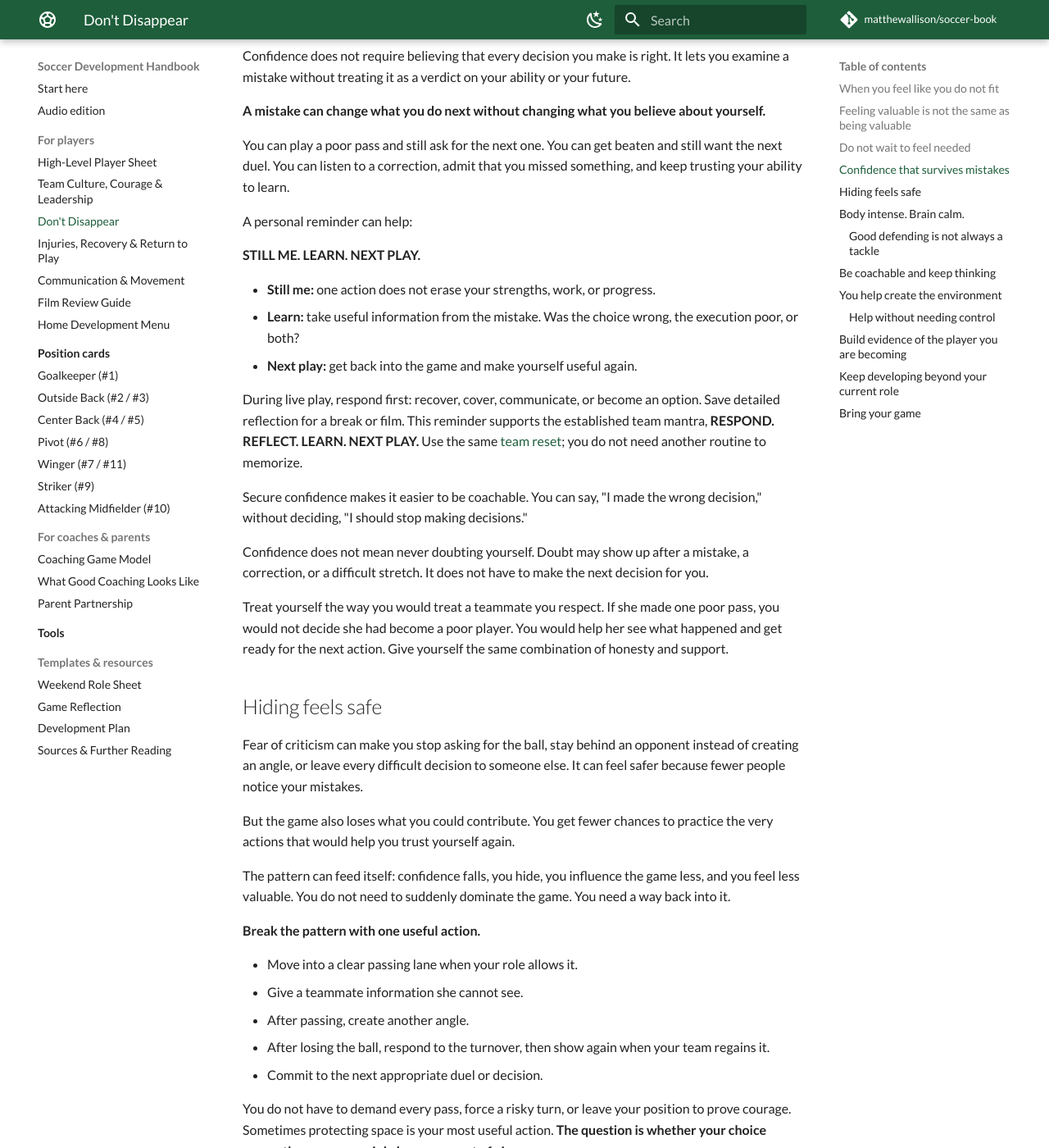
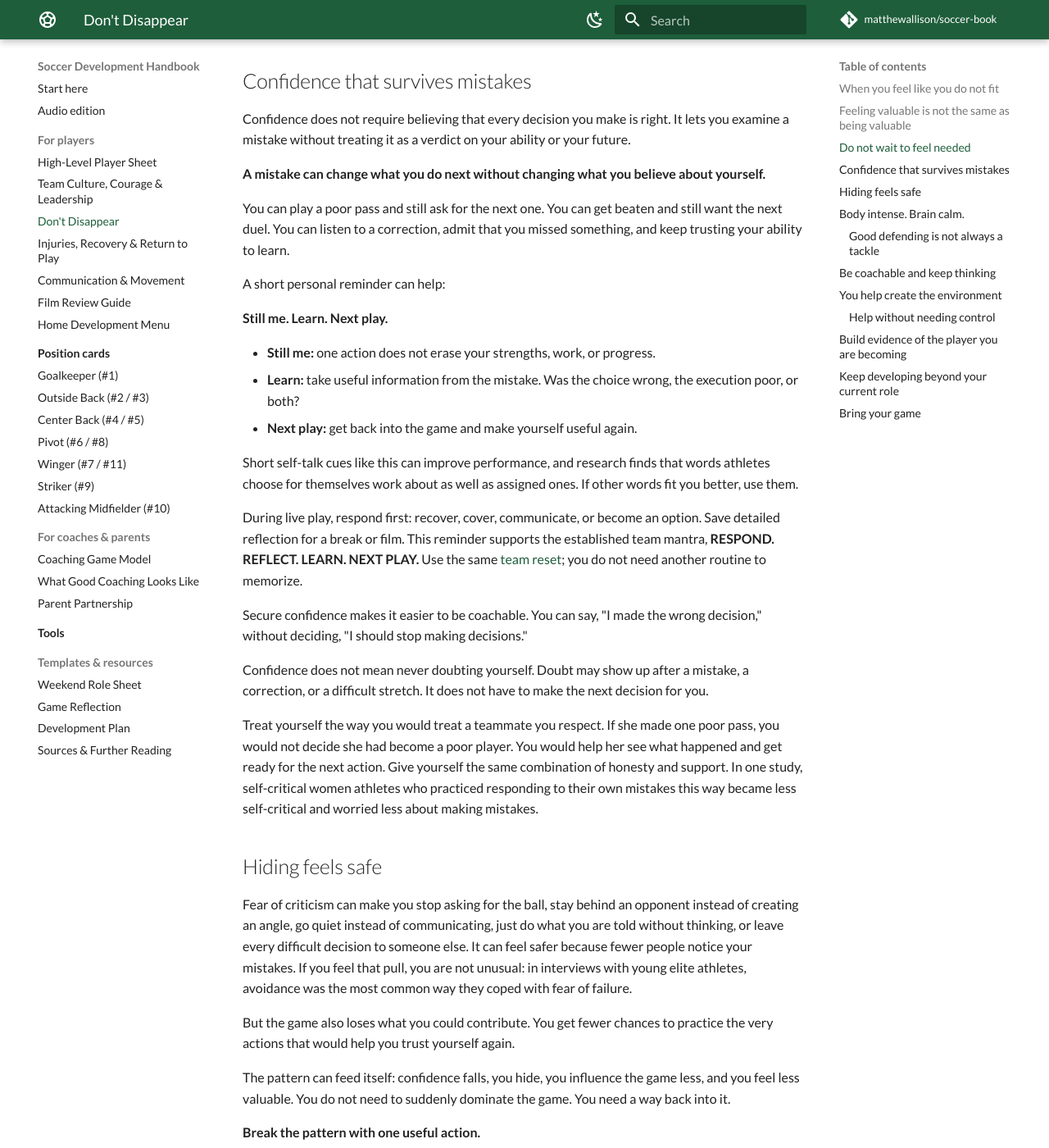
Before and after one commit to matthewallison/soccer-book, an MkDocs documentation site: the page built from docs/dont-disappear.md, in a window 1280 px wide and 1400 px high, scrolled down 2181 px. Shown: the whole window at 82% size. Built offline with MkDocs 1.6.1 and Material for MkDocs 9.7.7, drawn with Linux system fonts in a browser that asks for light colours; comment, search, counter and statistics services are not loaded; some of the changed text lies outside the part shown.

Commit message:
Refine Don't Disappear, rebuild the PDF, and add its audio transcript
Frame the chapter openly for a player in an environment that doesn't reflect
the rest of the handbook, and ground key points in research: self-compassion
after mistakes, avoidance under fear of failure, confidence spreading from
leaders, mastery as the main source of confidence, and informal play. Align
wording with the rest of the book ("Approach fast", "Next play", the full
coachable line) and keep capitals for the four team mantras only. Fix the
mismatched gap example in Team Culture and add one source.

Rebuild the PDF with the chapter, and add transcript 02b so it follows Team
Culture without renaming existing MP3s; the generator now accepts that name.

Co-Authored-By: Claude Opus 5.5 (1M context) <noreply@anthropic.com>

```diff
--- a/docs/dont-disappear.md
+++ b/docs/dont-disappear.md
@@ -1,10 +1,10 @@
 # Don't Disappear: Playing Your Game in a Different Environment
 
-Sometimes you understand the soccer you want to play, but find it hard to express on your current team. The game feels rushed, mistakes make players tense, or your strengths seem less useful than they do in another environment.
+Most of this handbook describes how we want to play and how good coaching teaches it. This chapter is for a different situation: you understand the soccer you want to play, but your current environment makes it hard to express. The game feels rushed, mistakes make players tense, or your strengths seem less useful than they do in another environment.
 
-This chapter builds on [Team Culture, Courage, Leadership & Self-Coaching](team-culture-and-leadership.md) and the player sheet's **No hiding. No watching. Influence the game.** It is about living those ideas when your environment makes them hard.
+This chapter builds on [Team Culture, Courage, Leadership & Self-Coaching](team-culture-and-leadership.md) and the player sheet's **No hiding. No watching. Influence the game.** It is about living those ideas when your environment makes them hard. [What Good Coaching Looks Like](good-coaching-signs.md#if-something-seems-to-be-missing) helps you recognize what an environment may be missing; this chapter is about what you do while you are still in it: on the field, with your teammates, and in your own head.
 
-**DON'T DISAPPEAR. TRUST YOUR GAME. READ THE MOMENT.**
+**Don't disappear. Trust your game. Read the moment.**
 
 Understand your role, stay coachable, and compete fully. Start with the qualities you already bring to the field and use them confidently. Then read the picture and adapt your action. Trusting your game does not mean forcing your favorite solution; it means staying involved enough to use your strengths while the situation changes.
 
@@ -62,13 +62,15 @@ Confidence does not require believing that every decision you make is right. It
 
 You can play a poor pass and still ask for the next one. You can get beaten and still want the next duel. You can listen to a correction, admit that you missed something, and keep trusting your ability to learn.
 
-A personal reminder can help:
+A short personal reminder can help:
 
-**STILL ME. LEARN. NEXT PLAY.**
+**Still me. Learn. Next play.**
 
 - **Still me:** one action does not erase your strengths, work, or progress.
 - **Learn:** take useful information from the mistake. Was the choice wrong, the execution poor, or both?
 - **Next play:** get back into the game and make yourself useful again.
+
+Short self-talk cues like this can improve performance, and research finds that words athletes choose for themselves work about as well as assigned ones. If other words fit you better, use them.
 
 During live play, respond first: recover, cover, communicate, or become an option. Save detailed reflection for a break or film. This reminder supports the established team mantra, **RESPOND. REFLECT. LEARN. NEXT PLAY.** Use the same [team reset](team-culture-and-leadership.md#team-reset); you do not need another routine to memorize.
 
@@ -76,11 +78,11 @@ Secure confidence makes it easier to be coachable. You can say, "I made the wron
 
 Confidence does not mean never doubting yourself. Doubt may show up after a mistake, a correction, or a difficult stretch. It does not have to make the next decision for you.
 
-Treat yourself the way you would treat a teammate you respect. If she made one poor pass, you would not decide she had become a poor player. You would help her see what happened and get ready for the next action. Give yourself the same combination of honesty and support.
+Treat yourself the way you would treat a teammate you respect. If she made one poor pass, you would not decide she had become a poor player. You would help her see what happened and get ready for the next action. Give yourself the same combination of honesty and support. In one study, self-critical women athletes who practiced responding to their own mistakes this way became less self-critical and worried less about making mistakes.
 
 ## Hiding feels safe
 
-Fear of criticism can make you stop asking for the ball, stay behind an opponent instead of creating an angle, or leave every difficult decision to someone else. It can feel safer because fewer people notice your mistakes.
+Fear of criticism can make you stop asking for the ball, stay behind an opponent instead of creating an angle, go quiet instead of communicating, just do what you are told without thinking, or leave every difficult decision to someone else. It can feel safer because fewer people notice your mistakes. If you feel that pull, you are not unusual: in interviews with young elite athletes, avoidance was the most common way they coped with fear of failure.
 
 But the game also loses what you could contribute. You get fewer chances to practice the very actions that would help you trust yourself again.
 
@@ -144,7 +146,7 @@ Sometimes the coach was right. Sometimes more than one choice was reasonable. So
 
 A correction should help you answer **"What can I change?"**, not **"What does this prove about me?"**
 
-**Be coachable. Think independently. Understand why.**
+**Be coachable. Think independently. Understand why. Notice what is missing. Keep developing anyway.**
 
 For a pattern that keeps troubling you, use [Asking for opportunities](team-culture-and-leadership.md#asking-for-opportunities) and [What Good Coaching Looks Like](good-coaching-signs.md#if-something-seems-to-be-missing). A different style, a missing teaching point, and a culture that makes players afraid are different problems; respond to the one you actually face.
 
@@ -153,6 +155,8 @@ For a pattern that keeps troubling you, use [Asking for opportunities](team-cult
 **A team environment is not something that only coaches create. Every player helps create it.**
 
 Your effort affects practice. Your communication changes what teammates know. Your reaction to a mistake affects whether someone feels willing to try again. You are part of the environment, and you can help improve it.
+
+Confidence spreads through a team. In an experiment with newly formed soccer teams, when the team leader expressed high confidence in the team, teammates became more confident and the team performed better than teams whose leader expressed less confidence. You do not need an armband for your belief, or your doubt, to reach the players around you.
 
 If you know something useful, share it. Good teammates teach each other. Sometimes leadership is encouragement. Sometimes it is information. Sometimes it is respectfully saying, "Can I show you what I'm seeing?"
 
@@ -199,7 +203,7 @@ Every so often, remember a specific example in each of three areas:
 | Intelligence | When did I recognize or solve a soccer problem? | "I delayed the counterattack until our cover arrived." |
 | Leadership | When did I help someone else play or recover? | "I gave a nervous teammate a clear outlet and useful information." |
 
-Be honest about what happened and what still needs work. These examples help you see more than your last mistake, without pretending every action was good.
+Be honest about what happened and what still needs work. Research on confidence consistently finds that your own successful experiences are its strongest source, so specific examples do more than general reassurance. They help you see more than your last mistake, without pretending every action was good.
 
 This is an occasional reflection, not another compulsory postgame scorecard. If you use film, choose it as your one theme for that session; see [Film Review: Staying involved after a mistake](film-review-guide.md#staying-involved-after-a-mistake).
 
@@ -213,7 +217,7 @@ Use the [Home Development Menu](home-development.md) selectively. Fit opportunit
 
 **Some soccer should simply be yours.** Play without evaluating every action. Experiment, lose the ball, laugh, and try again. You do not need a film clip or a lesson from every game with friends.
 
-Not every useful soccer environment needs an adult directing it. Coached sessions can provide structure, focused teaching, and deliberate practice. In player-led games, you may have to organize teams, solve small disagreements, communicate, decide what to try, and adapt without waiting for instructions. Both can help you become a self-directed player.
+Not every useful soccer environment needs an adult directing it. Coached sessions can provide structure, focused teaching, and deliberate practice. In player-led games, you may have to organize teams, solve small disagreements, communicate, decide what to try, and adapt without waiting for instructions. Both can help you become a self-directed player. In one study, elite English academy players who went on to professional contracts had spent more time in informal soccer play between ages 6 and 12 than those who did not, but not more time in organized practice.
 
 **Your coach shapes your environment. You still own your development.**
 
@@ -235,6 +239,6 @@ A good player adapts her actions without abandoning her identity. The same techn
 
 You may not receive the pass or get credit. You may choose well and execute poorly. You may discover that your choice was wrong. Learn from it and stay involved.
 
-**STILL ME. LEARN. NEXT PLAY.**
+**Still me. Learn. Next play.**
 
-**DON'T DISAPPEAR. TRUST YOUR GAME. READ THE MOMENT.**
+**Don't disappear. Trust your game. Read the moment.**
```
Also changed, not shown: other parts of docs/dont-disappear.md (+4 -4 lines), README.md (+2 -2 lines), audio/README.md (+4 -3 lines), audio/transcript/02b-dont-disappear.md (added, +205 -0 lines), docs/further-reading.md (+3 -0 lines), docs/index.md (+0 -4 lines), docs/team-culture-and-leadership.md (+1 -1 lines), 3 other files.
